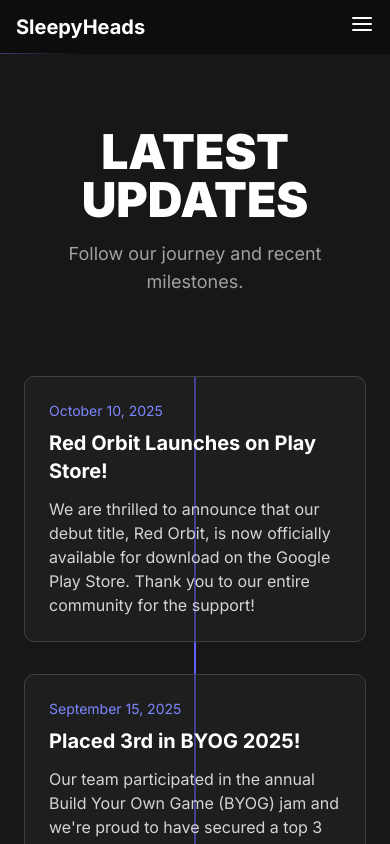
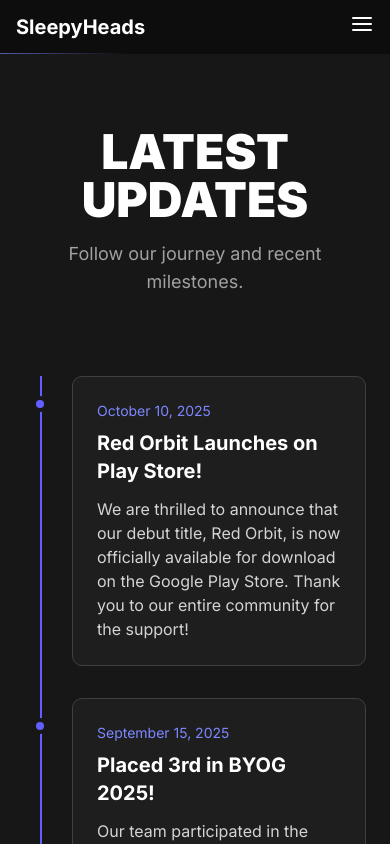
Before and after one commit to AyushSinha2603/sh-website, a Next.js app: page /news in a window 390 px wide. Shown: the top 844 px of the page. Built offline with nearby package versions, Linux system fonts and the light colour scheme.

Commit message:
updated in news section for responsiveness

```diff
--- a/app/news/page.js
+++ b/app/news/page.js
@@ -3,81 +3,39 @@
 import { motion, useScroll, useTransform } from "framer-motion";
 import { useRef } from "react";
 
-// --- UPDATED NEWS DATA ---
-// Added 5 more placeholder items to make the timeline longer
 const newsData = [
-  {
-    id: 1,
-    title: "Red Orbit Launches on Play Store!",
-    date: "October 10, 2025",
-    description: "We are thrilled to announce that our debut title, Red Orbit, is now officially available for download on the Google Play Store. Thank you to our entire community for the support!",
-  },
-  {
-    id: 2,
-    title: "Placed 3rd in BYOG 2025!",
-    date: "September 15, 2025",
-    description: "Our team participated in the annual Build Your Own Game (BYOG) jam and we're proud to have secured a top 3 finish with our puzzle-platformer prototype, 'Chrono Shift'.",
-  },
-  {
-    id: 3,
-    title: "New Project 'Umbra' Announced",
-    date: "August 01, 2025",
-    description: "Development has officially begun on our next major title, a narrative-driven stealth game codenamed 'Project Umbra'. More details to come soon.",
-  },
-  {
-    id: 4,
-    title: "Global Game Jam 2025 Participation",
-    date: "January 28, 2025",
-    description: "The whole team had a fantastic time participating in the Global Game Jam, creating a small but charming game called 'The Last Grove' in just 48 hours.",
-  },
-  {
-    id: 5,
-    title: "Studio Expansion: New Office Space Unveiled",
-    date: "November 20, 2024",
-    description: "Lorem ipsum dolor sit amet, consectetur adipiscing elit. Sed do eiusmod tempor incididunt ut labore et dolore magna aliqua. Ut enim ad minim veniam.",
-  },
-  {
-    id: 6,
-    title: "Tech Demo 'Helios' Showcased",
-    date: "July 05, 2024",
-    description: "Quis nostrud exercitation ullamco laboris nisi ut aliquip ex ea commodo consequat. Duis aute irure dolor in reprehenderit in voluptate velit esse cillum dolore.",
-  },
-  {
-    id: 7,
-    title: "Partnership with Indie Publisher Announced",
-    date: "April 12, 2024",
-    description: "Excepteur sint occaecat cupidatat non proident, sunt in culpa qui officia deserunt mollit anim id est laborum. We are excited for what the future holds.",
-  },
-  {
-    id: 8,
-    title: "First Concept Art for 'Red Orbit' Released",
-    date: "February 02, 2024",
-    description: "Ut enim ad minim veniam, quis nostrud exercitation ullamco laboris nisi ut aliquip ex ea commodo consequat. The initial vision for our first title.",
-  },
-  {
-    id: 9,
-    title: "SleepyHeads Studio Founded",
-    date: "January 01, 2024",
-    description: "Our journey begins! A small team of passionate developers comes together with a shared dream of creating unforgettable games. The adventure starts now.",
-  },
+  { id: 1, title: "Red Orbit Launches on Play Store!", date: "October 10, 2025", description: "We are thrilled to announce that our debut title, Red Orbit, is now officially available for download on the Google Play Store. Thank you to our entire community for the support!" },
+  { id: 2, title: "Placed 3rd in BYOG 2025!", date: "September 15, 2025", description: "Our team participated in the annual Build Your Own Game (BYOG) jam and we're proud to have secured a top 3 finish with our puzzle-platformer prototype, 'Chrono Shift'." },
+  { id: 3, title: "New Project 'Umbra' Announced", date: "August 01, 2025", description: "Development has officially begun on our next major title, a narrative-driven stealth game codenamed 'Project Umbra'. More details to come soon." },
+  { id: 4, title: "Global Game Jam 2025 Participation", date: "January 28, 2025", description: "The whole team had a fantastic time participating in the Global Game Jam, creating a small but charming game called 'The Last Grove' in just 48 hours." },
+  { id: 5, title: "Studio Expansion: New Office Space Unveiled", date: "November 20, 2024", description: "Lorem ipsum dolor sit amet, consectetur adipiscing elit. Sed do eiusmod tempor incididunt ut labore et dolore magna aliqua. Ut enim ad minim veniam." },
+  { id: 6, title: "Tech Demo 'Helios' Showcased", date: "July 05, 2024", description: "Quis nostrud exercitation ullamco laboris nisi ut aliquip ex ea commodo consequat. Duis aute irure dolor in reprehenderit in voluptate velit esse cillum dolore." },
+  { id: 7, title: "Partnership with Indie Publisher Announced", date: "April 12, 2024", description: "Excepteur sint occaecat cupidatat non proident, sunt in culpa qui officia deserunt mollit anim id est laborum. We are excited for what the future holds." },
+  { id: 8, title: "First Concept Art for 'Red Orbit' Released", date: "February 02, 2024", description: "Ut enim ad minim veniam, quis nostrud exercitation ullamco laboris nisi ut aliquip ex ea commodo consequat. The initial vision for our first title." },
+  { id: 9, title: "SleepyHeads Studio Founded", date: "January 01, 2024", description: "Our journey begins! A small team of passionate developers comes together with a shared dream of creating unforgettable games. The adventure starts now." },
 ];
 
-// --- A Reusable Component for Each News Item on the Timeline ---
+// This component is now fully responsive
 const NewsItem = ({ item, side }) => {
+  // The animation will still alternate, which is fine on mobile and correct on desktop
   const itemVariants = {
     hidden: { opacity: 0, x: side === 'left' ? -100 : 100 },
     visible: { opacity: 1, x: 0, transition: { duration: 0.6, ease: 'easeInOut' } },
   };
 
   return (
+    // On mobile: full width, left padding. On desktop: half width, alternating alignment, no left padding.
     <motion.div
       variants={itemVariants}
       initial="hidden"
       whileInView="visible"
       viewport={{ once: true, amount: 0.5 }}
-      className={`relative w-full md:w-1/2 mb-8 ${side === 'left' ? 'md:self-start' : 'md:self-end'}`}
+      className={`relative w-full pl-12 md:pl-0 md:w-1/2 mb-8 ${side === 'left' ? 'md:self-start' : 'md:self-end'}`}
     >
-      {/* The dot on the timeline */}
+      {/* Mobile-only Dot (always on the left) */}
+      <div className="md:hidden absolute top-5 left-4 -translate-x-1/2 w-4 h-4 bg-indigo-500 rounded-full border-4 border-neutral-900" />
+
+      {/* Desktop-only Dot (alternates left/right) */}
       <div className={`hidden md:block absolute top-5 ${side === 'left' ? 'right-[-2.1rem]' : 'left-[-2.1rem]'} w-4 h-4 bg-indigo-500 rounded-full border-4 border-neutral-900`} />
 
       <div className="bg-neutral-800/50 rounded-lg p-6 border border-neutral-700">
@@ -97,13 +55,11 @@ const NewsPage = () => {
     offset: ["start center", "end end"],
   });
 
-  // This will animate the height of the line from 0 to 1
   const scaleY = useTransform(scrollYProgress, [0, 1], [0, 1]);
 
   return (
     <div className="bg-neutral-900 min-h-screen pt-32 pb-24">
       <div className="container mx-auto px-6">
-        {/* Page Header */}
         <div className="text-center mb-20">
           <motion.h1 initial={{ opacity: 0, y: -20 }} animate={{ opacity: 1, y: 0 }} transition={{ duration: 0.8, ease: "easeInOut" }} className="text-5xl md:text-7xl font-black text-white uppercase">
             Latest Updates
@@ -113,11 +69,11 @@ const NewsPage = () => {
           </motion.p>
         </div>
 
-        {/* Timeline Container */}
-        <div ref={timelineRef} className="relative max-w-2xl mx-auto flex flex-col items-center">
-          {/* The animated vertical line */}
+        {/* The main container is now responsive */}
+        <div ref={timelineRef} className="relative max-w-2xl mx-auto flex flex-col items-start md:items-center">
+          {/* The line is responsive: left on mobile, centered on desktop */}
           <motion.div
-            className="absolute top-0 left-1/2 -translate-x-1/2 w-0.5 h-full bg-indigo-500 origin-top"
+            className="absolute top-0 left-4 md:left-1/2 md:-translate-x-1/2 w-0.5 h-full bg-indigo-500 origin-top"
             style={{ scaleY }}
           />
 
@@ -125,7 +81,7 @@ const NewsPage = () => {
             <NewsItem
               key={item.id}
               item={item}
-              side={index % 2 === 0 ? 'left' : 'right'} // Alternate sides
+              side={index % 2 === 0 ? 'left' : 'right'}
             />
           ))}
         </div>
```
